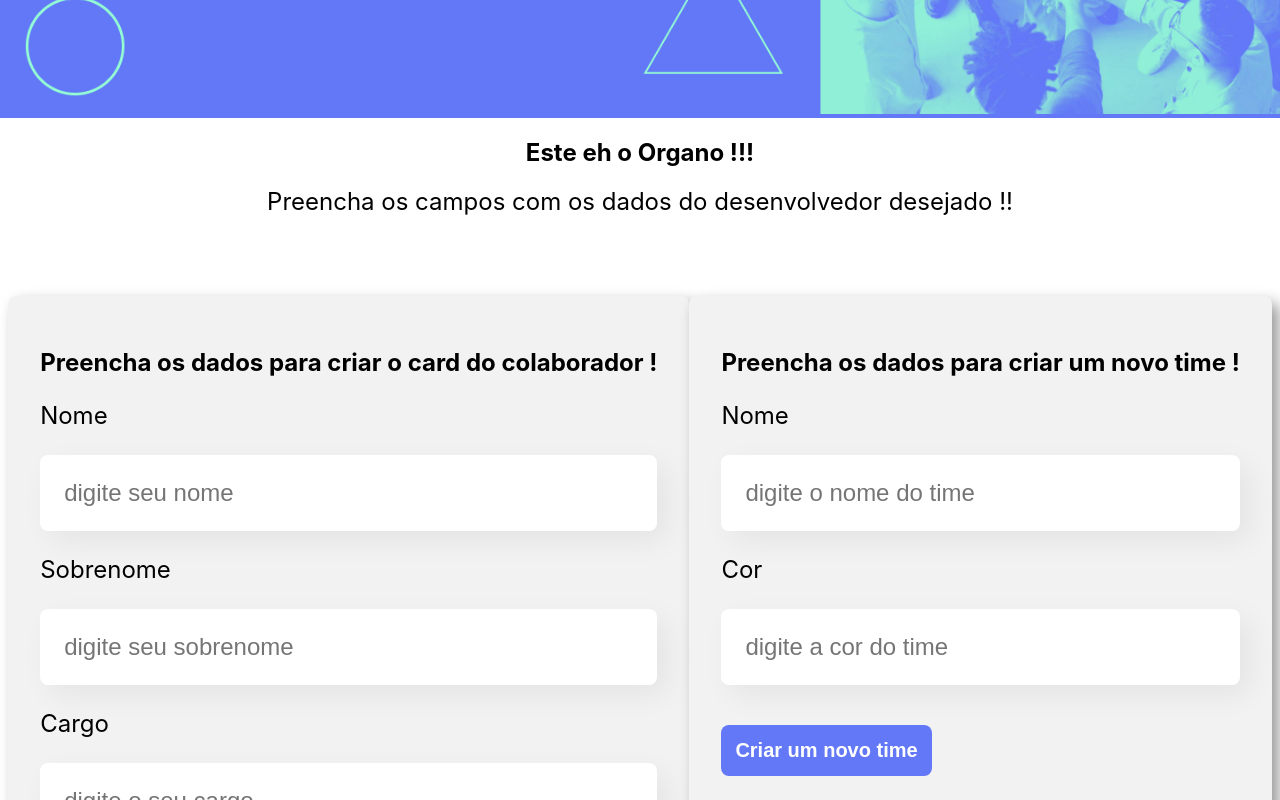
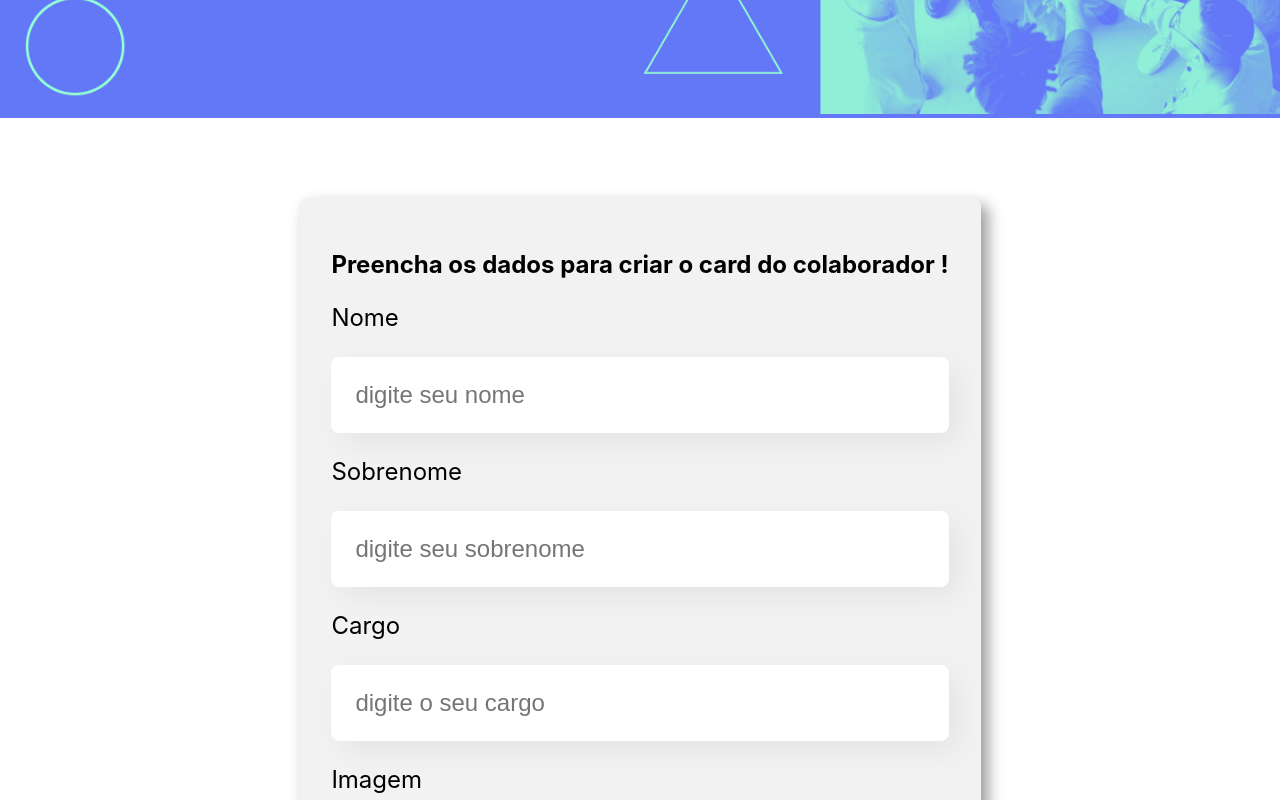
Before and after one commit to MichaelMoranis/migration-javascript-for-typescript, a React (Create React App) app: page / in a window 1280 px wide. Shown: the part 380-1180 px from the top of the page. Built offline with nearby package versions, Linux system fonts and the light colour scheme.

Commit message:
comentando funcao de cadastrar time

```diff
--- a/src/App.tsx
+++ b/src/App.tsx
@@ -1,10 +1,11 @@
 import { useState } from 'react';
 import Formulario from './componentes/Formulario';
 import Time from './componentes/Time';
-import Footer from './componentes/Footer';
-import Apresentacao from './componentes/Apresentacao';
 import Banner from "./componentes/Banner"
 import { IColaborador } from './shared/interfaces/IColaborador';
+// import { INovoTime } from './shared/INovoTime';
+
+
 
 function App() {
   const [times, setTimes ] = useState([
@@ -46,13 +47,13 @@ function App() {
   },
 ]);
 
-  const [colaboradores, setColaboradores] = useState([]);
+  const [colaboradores, setColaboradores] = useState<IColaborador[]>([]);
 
-  function deletarColaborador(nome) {
+  function deletarColaborador(nome: string) {
     setColaboradores(colaboradores.filter(colaborador => colaborador.nome !== nome));
   }
 
-  function mudarCorDoTime(cor, nome) {
+  function mudarCorDoTime(cor: string, nome: string) {
     setTimes(times.map(time => {
       if(time.nome === nome) {
         time.corPrimaria = cor;
@@ -61,20 +62,20 @@ function App() {
     }))
   }
 
-  function cadastrarTime(novoTime) {
-    setTimes([...times, {...novoTime}])
-  }
+  // function cadastrarTime(novoTime) {
+  //  return  setTimes([...times, {...novoTime}])
+  // }
 
   const colaboradorAdicionado = (colaborador: IColaborador) => {
 
-    // setColaboradores([...colaboradores, colaborador])
+    setColaboradores([...colaboradores, colaborador])
   }
   return (
     <div className="App">
       <Banner enderecoImagem='./imagens/banner.png' />
-      <Apresentacao />
       <Formulario
-        cadastrarTime = {cadastrarTime}
+        times={[]}
+        // cadastrarTime = {cadastrarTime}
         nomesDosTimes={times.map(time => time.nome)}
         aoColaboradorCadastrado={colaborador => colaboradorAdicionado(colaborador)} />
         {times.map(time => <Time
@@ -86,7 +87,6 @@ function App() {
         colaboradores={colaboradores.filter(colaborador => colaborador.time === time.nome)}
         aoDeletar={deletarColaborador}
       /> )}
-      <Footer />
     </div>
   );
 }
--- a/src/componentes/Formulario/index.tsx
+++ b/src/componentes/Formulario/index.tsx
@@ -4,12 +4,13 @@ import CampoTexto from "../CampoTexto";
 import ListaSuspensa from "../ListaSuspensa";
 import "./Formulario.css";
 import { IColaborador } from "../../shared/interfaces/IColaborador";
+// import { INovoTime } from "../../shared/INovoTime";
 
 interface FormularioProps {
     aoColaboradorCadastrado: (colaborador: IColaborador) => void
-    cadastrarTime: (dados: {nome: string, cor: string}) => string
+    // cadastrarTime: (dados: INovoTime) => void
     nomesDosTimes: string[]
-    times: string[]
+    times: []
 }
 
 const Formulario = (props: FormularioProps) => {
@@ -19,8 +20,8 @@ const Formulario = (props: FormularioProps) => {
   const [cargo, setCargo] = useState("");
   const [imagem, setImagem] = useState("");
   const [time, setTime] = useState("");
-  const [nomeTime, setNomeTime] = useState("");
-  const [CorTime, setCorTime] = useState("");
+  // const [nomeTime, setNomeTime] = useState("");
+  // const [CorTime, setCorTime] = useState("");
 
   const aoSalvar = (evento: React.FormEvent<HTMLFormElement>
     ) => {
@@ -82,9 +83,9 @@ const Formulario = (props: FormularioProps) => {
           Criar Card
         </Botao>
       </form>
-      <form onSubmit={(evento) => {
+      {/* <form onSubmit={(evento) => {
         evento.preventDefault()
-        props.cadastrarTime({nome: nomeTime, cor: CorTime});
+        // props.cadastrarTime({nome: nomeTime, cor: CorTime});
       }}>
         <h2>Preencha os dados para criar um novo time !</h2>
         <CampoTexto
@@ -104,7 +105,7 @@ const Formulario = (props: FormularioProps) => {
         <Botao>
           Criar um novo time
         </Botao>
-      </form>
+      </form> */}
     </section>
   );
 };
--- /dev/null
+++ b/src/shared/INovoTime.ts
@@ -0,0 +1,8 @@
+export interface INovoTime {
+    nome: string
+    cor: string
+    corPrimaria?: string
+    corSecundaria?: string
+    corTime?: string
+    novoTime?: boolean
+  }
--- /dev/null
+++ b/types.d.ts
@@ -0,0 +1,5 @@
+declare module "./componentes/Footer" {
+
+    const Footer: React.FC;
+    export default Footer;
+}
```
Also changed, not shown: src/componentes/Apresentacao/index.tsx (renamed from src/componentes/Apresentacao/index.js).
